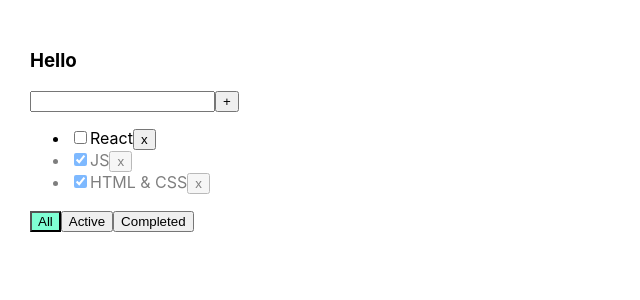
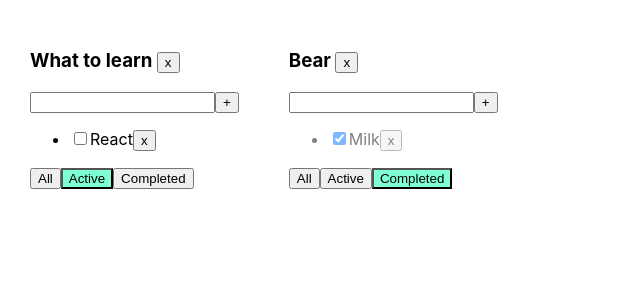
Before and after one commit to Dimkysy/repeat-todolist-lushci, a React (Create React App) app: page / in a window 1280 px wide. Shown: the top 300 px of the page, without its empty margins (0-640 px from the left). Built offline with nearby package versions, Linux system fonts and the light colour scheme.

Commit message:
all zero lesson 5

```diff
--- a/src/App.tsx
+++ b/src/App.tsx
@@ -5,65 +5,115 @@ import {v1} from "uuid";
 
 export type FilterValuesType = "all" | "active" | "completed"
 
+type TodolistType = {
+    id:string
+    title:string
+    filter:FilterValuesType
+}
+
 function App() {
 
-    let [tasks, setTasks] = useState([
-        {id:v1(), title:"React", isDone:false},
-        {id:v1(), title: "JS", isDone: true},
-        {id:v1(), title: "HTML & CSS", isDone:true}
-    ])
 
-
-    let removeTasks = (id:string) =>  {
+    let removeTasks = (id:string, todolistId:string) =>  {
+        let tasks = tasksObj[todolistId]
         let filteredTasks = tasks.filter(t => t.id != id)
-        setTasks(filteredTasks)
+        tasksObj[todolistId] = filteredTasks
+        setTasks({...tasksObj})
     }
 
-    let addTask = (title:string) => {
-        let newTaks = {id:v1(), title:title, isDone:false}
-        setTasks([newTaks, ...tasks])
+    let changeFileter = (value:FilterValuesType, todolistId:string) => {
+        let todolist = todolists.find(tl => tl.id === todolistId)
+
+        if (todolist) {
+            todolist.filter = value
+            setTodolists([...todolists])
+        }
     }
 
-    let [filter, setFilter] = useState<FilterValuesType>("all")
+    let addTask = (title:string, todolistId:string) => {
+        let task = {id:v1(), title:title, isDone:false}
+        let tasks = tasksObj[todolistId]
+        tasksObj[todolistId] = [task, ...tasks]
 
-    let changeFilter = tasks
-
-    if (filter === "active")  {
-        changeFilter = tasks.filter(t => t.isDone === false)
+        setTasks({...tasksObj})
     }
 
-    if (filter === "completed") {
-        changeFilter = tasks.filter(t => t.isDone === true)
-    }
+    let removeTodolist = (todolistId:string) => {
+        let filteredTodolist = todolists.filter(tl => tl.id !== todolistId)
+        setTodolists(filteredTodolist)
 
-    let changeFileter = (value:FilterValuesType) => {
-        setFilter(value)
+        delete tasksObj[todolistId]
+        setTasks({...tasksObj})
     }
 
 
-    let changeStatus = (id:string, isDone:boolean) => {
+    let changeStatus = (id:string, isDone:boolean,todolistId:string) => {
+
+        debugger
+        let tasks = tasksObj[todolistId]
+
         let task =  tasks.find(t => t.id === id)
         if (task) {
             task.isDone = isDone
-            setTasks([...tasks])
+            setTasks({...tasksObj})
         }
+    }
 
+    let todolistId1 = v1()
+    let todolistId2 = v1()
 
-    }
+    let [todolists, setTodolists] = useState<Array<TodolistType>>([
+        {id:todolistId1, title:"What to learn", filter:"active"},
+        {id:todolistId2, title:"Bear", filter:"completed"},
+    ])
+
+    let [tasksObj, setTasks] = useState({
+        [todolistId1]: [
+            {id: v1(), title: "React", isDone: false},
+            {id: v1(), title: "JS", isDone: true},
+            {id: v1(), title: "HTML & CSS", isDone: true}
+        ],
+        [todolistId2]: [
+            {id:v1(), title:"Milk", isDone: true},
+            {id:v1(), title: "Book", isDone: false},
+        ]
+    })
+
 
     return (
         <div className="App">
-            <Todolist
-                title="Hello"
-                tasks ={changeFilter}
-                removeTasks = {removeTasks}
-                changeFileter = {changeFileter}
-                addTask = {addTask}
-                changeStatus = {changeStatus}
-                filter = {filter}
-            />
+            {
+                todolists.map((tl)=> {
+
+                    let fileterdTasks = tasksObj[tl.id]
+
+                    if (tl.filter === "active")  {
+                        fileterdTasks = tasksObj[tl.id].filter(t => t.isDone === false)
+                    }
+
+                    if (tl.filter === "completed") {
+                        fileterdTasks = tasksObj[tl.id].filter(t => t.isDone === true)
+                    }
+
+                    return <Todolist
+                        key = {tl.id}
+                        id = {tl.id}
+                        title ={tl.title}
+                        filter={tl.filter}
+                        tasks ={fileterdTasks}
+                        removeTasks = {removeTasks}
+                        changeFileter = {changeFileter}
+                        addTask = {addTask}
+                        changeStatus = {changeStatus}
+                        removeTodolist = {removeTodolist}
+                    />
+                })
+            }
         </div>
     );
 }
 
+
+
+
 export default App;
--- a/src/Todolist.tsx
+++ b/src/Todolist.tsx
@@ -11,11 +11,13 @@ type TaskType = {
 type PropsType = {
     title: string
     tasks: Array<TaskType>
-    removeTasks: (id: string) => void
-    changeFileter: (value: FilterValuesType) => void
-    addTask: (title: string) => void
-    changeStatus:(id:string, isDone:boolean) => void
+    removeTasks: (id: string, todolistId:string) => void
+    changeFileter: (value: FilterValuesType, todolistId:string) => void
+    addTask: (title: string, todolistId:string) => void
+    changeStatus:(id:string, isDone:boolean, todolistId:string) => void
     filter: string
+    id:string
+    removeTodolist:(todolistId:string)=> void
 }
 
 export function Todolist(props: PropsType) {
@@ -27,7 +29,7 @@ export function Todolist(props: PropsType) {
 
     let addTask = () => {
         if (title.trim() !== "") {
-            props.addTask(title)
+            props.addTask(title, props.id)
             setTitle("")
         } else {
             setError("Title is require")
@@ -46,14 +48,16 @@ export function Todolist(props: PropsType) {
         }
     }
 
-    let onAllClickHandler = () => props.changeFileter("all")
-    let onActiveClickHandler = () => props.changeFileter("active")
-    let onCompletedClickHandler = () => props.changeFileter("completed")
-
+    let onAllClickHandler = () => props.changeFileter("all", props.id)
+    let onActiveClickHandler = () => props.changeFileter("active", props.id)
+    let onCompletedClickHandler = () => props.changeFileter("completed", props.id)
+    let removeTodolist = () => {
+        props.removeTodolist(props.id)
+    }
 
     return (
         <div>
-            <h3>{props.title}</h3>
+            <h3>{props.title} <button onClick={removeTodolist}>x</button></h3>
             <div>
                 <input value={title} onChange={onChandgeHandler} onKeyPress={onKeyPressHandler}/>
                 <button onClick={addTask}>+</button>
@@ -66,10 +70,10 @@ export function Todolist(props: PropsType) {
 
                 {
                     props.tasks.map(t => {
-                            let onClickHandler = () => props.removeTasks(t.id)
+                            let onClickHandler = () => props.removeTasks(t.id, props.id)
                             let onChangeHandler = (e: ChangeEvent<HTMLInputElement>) => {
                                 let newIsDoneValue = e.currentTarget.checked
-                                props.changeStatus(t.id, newIsDoneValue)
+                                props.changeStatus(t.id, newIsDoneValue, props.id)
                             }
                             return (
                                 <li key={t.id} className={t.isDone ? "is-done" : ""}>
```
